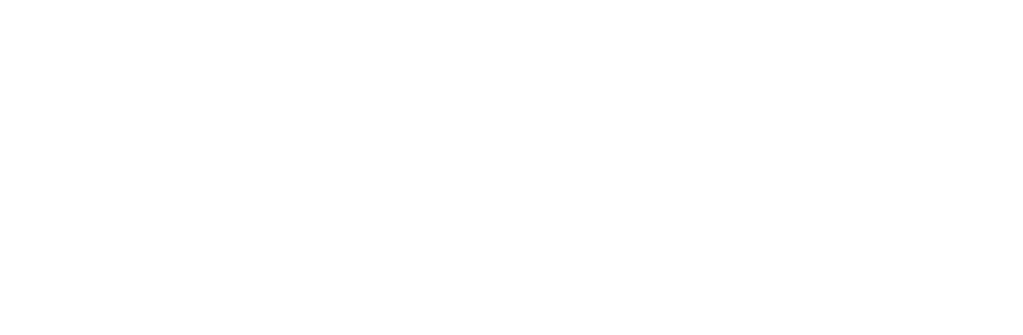
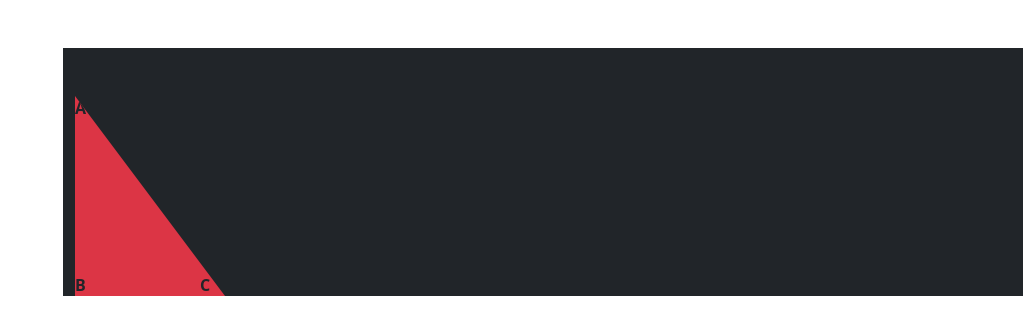
Before and after one commit to Buharilife01/inheritancework, a PHP site: page /pythaview.php in a window 1280 px wide. Before the commit the part shown is empty. Shown: the top 335 px of the page, without its empty margins (257-1280 px from the left). Run offline with PHP 8.4, Linux system fonts and the light colour scheme.

Commit message:
i created a triangle with css for pithagoria

```diff
--- a/asetholder/css/maths.css
+++ b/asetholder/css/maths.css
@@ -7,3 +7,24 @@ body
     background-color:weat;
 }
  /* pythagoria */
+ .angle {
+
+            clip-path: polygon(0% 100%, 100% 100%, 0 0);
+            width: 150px;
+            height: 200px;
+
+        }
+
+        .A {
+
+
+        }
+
+        .B {
+            margin-top: 153px;
+        }
+
+        .C {
+            margin-top: 53px;
+            margin-left: 120px;
+        }
--- a/view/pythaview.php
+++ b/view/pythaview.php
@@ -8,9 +8,59 @@
     <link rel="stylesheet" href="../asetholder/css/font-awasome/css/all.css">
     <link rel="stylesheet" href="../asetholder/css/maths.css">
     <title>Pythagorial</title>
+    <style>
+        .angle {
+            /* border-top-right-radius: 1000px; */
+            clip-path: polygon(0% 100%, 100% 100%, 0 0);
+            width: 150px;
+            height: 200px;
+
+        }
+
+        .A {
+            margin-top: 50px;
+
+        }
+
+        .B {
+            margin-top: 153px;
+        }
+
+        .C {
+            margin-top: 53px;
+            margin-left: 110px;
+        }
+    </style>
 </head>
 
 <body>
+    <div class="container-fluid">
+        <div class="row">
+            <div class="col-lg-12">
+                <div class="row">
+                    <div class="col-lg-3">
+
+                    </div>
+                    <div class="col-lg-9 bg-dark mt-5">
+                        <div class="angle bg-danger mt-5">
+                            <strong class="A"> A </strong>
+                            <div class="B">
+                                <strong> B </strong>
+                                <strong class="C"> C </strong>
+                            </div>
+
+
+                        </div>
+
+
+                    </div>
+                </div>
+            </div>
+
+        </div>
+
+    </div>
+    </div>
 
 </body>
 
```
